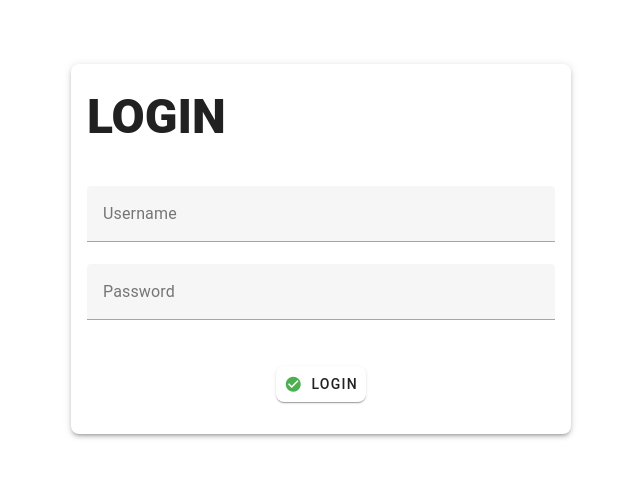
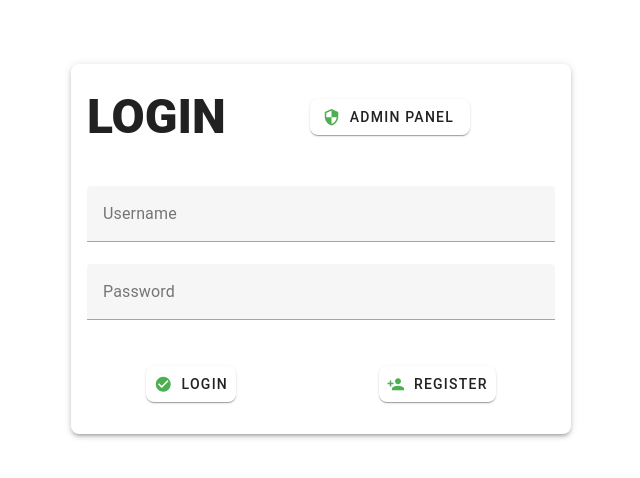
Before and after one commit to BUPT-CS-Assignment/ACSS-frontend, a Vue app: page /user/login in a window 1280 px wide. Shown: the top 478 px of the page, without its empty margins (319-959 px from the left). Built offline with nearby package versions, Linux system fonts and the light colour scheme.

Commit message:
dev: admin login entry & user register

```diff
--- a/src/router/index.js
+++ b/src/router/index.js
@@ -7,6 +7,11 @@ const router = createRouter({
       path: '/user/login',
       name: 'UserLogin',
       component: () => import('../views/UserLoginView.vue')
+    },
+    {
+      path: '/user/register',
+      name: 'UserRegister',
+      component: () => import('../views/UserRegisterView.vue')
     },
     {
       path: '/user/dashboard',
--- a/src/views/AdminLoginView.vue
+++ b/src/views/AdminLoginView.vue
@@ -2,7 +2,7 @@
 <v-container class="fill-height d-flex flex-column">
     <v-card width="50%" max-width="500px" min-width="200px" class="elevation-3 rounded-lg pb-6">
         <v-card-title>
-            <p class="text-h3 font-weight-black my-5">LOGIN</p>
+            <p class="text-h3 font-weight-black my-5">ADMIN LOGIN</p>
         </v-card-title>
         <v-card-text>
             <v-spacer class="my-4"></v-spacer>
--- a/src/views/UserLoginView.vue
+++ b/src/views/UserLoginView.vue
@@ -2,7 +2,17 @@
 <v-container class="fill-height d-flex flex-column">
     <v-card width="50%" max-width="500px" min-width="200px" class="elevation-3 rounded-lg pb-6">
         <v-card-title>
-            <p class="text-h3 font-weight-black my-5">LOGIN</p>
+            <div class="d-flex flex-row align-center">
+                <p class="text-h3 font-weight-black my-5">LOGIN</p>
+                <v-btn class="mx-auto elevation-1" rounded="lg"
+                        prepend-icon="mdi-security"
+                        @click="$router.push('/admin/login')">
+                    <template v-slot:prepend>
+                        <v-icon color="success"></v-icon>
+                    </template>
+                    Admin Panel
+                </v-btn>
+            </div>
         </v-card-title>
         <v-card-text>
             <v-spacer class="my-4"></v-spacer>
@@ -17,6 +27,14 @@
                     <v-icon color="success"></v-icon>
                 </template>
                 Login
+            </v-btn>
+            <v-btn class="mx-auto text-center elevation-1" rounded="lg"
+                    prepend-icon="mdi-account-plus"
+                    @click="$router.push('/user/register')">
+                <template v-slot:prepend>
+                    <v-icon color="success"></v-icon>
+                </template>
+                Register
             </v-btn>
         </v-card-actions>
     </v-card>
--- /dev/null
+++ b/src/views/UserRegisterView.vue
@@ -0,0 +1,72 @@
+<template>
+    <v-container class="fill-height d-flex flex-column">
+        <v-card width="50%" max-width="500px" min-width="200px" class="elevation-3 rounded-lg pb-6">
+            <v-card-title>
+                <p class="text-h3 font-weight-black my-5">REGISTER</p>
+            </v-card-title>
+            <v-card-text>
+                <v-spacer class="my-4"></v-spacer>
+                <v-text-field ref="username" label="Username"></v-text-field>
+                <v-text-field ref="password" label="Password" type="password"></v-text-field>
+            </v-card-text>
+            <v-card-actions>
+                <v-btn class="mx-auto text-center elevation-1" rounded="lg"
+                        prepend-icon="mdi-check-circle"
+                        @click="register">
+                    <template v-slot:prepend>
+                        <v-icon color="success"></v-icon>
+                    </template>
+                    Register
+                </v-btn>
+            </v-card-actions>
+        </v-card>
+    </v-container>
+    </template>
+
+    <script>
+    import axios from 'axios';
+    export default{
+        data(){},
+        methods:{
+            login() {
+                axios.post('/api/login', {
+                    username: this.$refs.username.value,
+                    password: this.$refs.password.value,
+                    auth:0
+                })
+                .then(res => {
+                    console.log(res.data)
+                    if(res.data.status == 0){
+                        localStorage.setItem('username', this.$refs.username.value);
+                        this.$router.push('/user/dashboard')
+                    }else{
+                        alert('登录失败');
+                    }
+                }).catch(err => {
+                    console.log(err);
+                    alert('登录失败');
+                })
+            },
+
+            register() {
+                axios.post('/api/register', {
+                    username: this.$refs.username.value,
+                    password: this.$refs.password.value,
+                })
+                .then(res => {
+                    console.log(res.data)
+                    if(res.data.status == 0){
+                        alert('注册成功，即将自动登录');
+                        this.login();
+                    }else{
+                        alert('注册失败');
+                    }
+                }).catch(err => {
+                    console.log(err);
+                    alert('注册失败');
+                })
+            }
+        }
+    }
+
+    </script>
```
Also changed, not shown: 1 other file (tests, documents, lock files or other folders).
